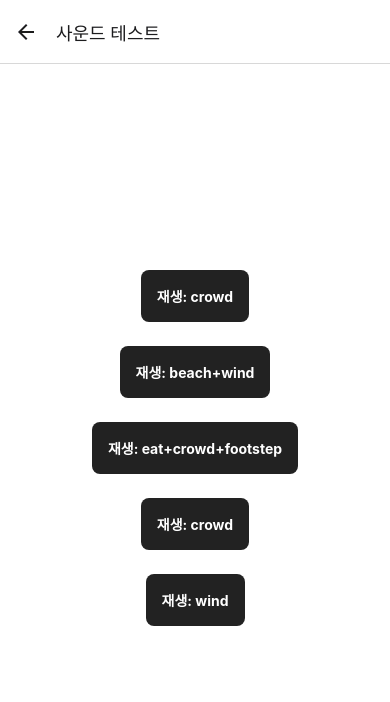
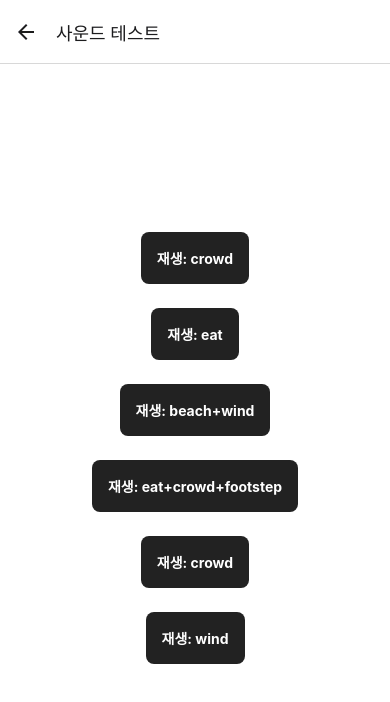
Before and after one commit to Forzzle/Ambby_FE, a React Native app: screen /Sound in a window 390 px wide. Shown: the top 702 px of the page. Built offline with nearby package versions, Linux system fonts and the light colour scheme; what react-native-sound would draw is missing.

Commit message:
fix: 오타 수정

```diff
--- a/src/pages/DetailPage.jsx
+++ b/src/pages/DetailPage.jsx
@@ -7,7 +7,7 @@ import {
   ScrollView,
   StyleSheet,
   Text,
-  TouchableOpaㅅcity,
+  TouchableOpacity,
   View,
 } from 'react-native';
 import {accessibilityInfo} from '../assets/dummyData';
@@ -106,6 +106,7 @@ const DetailPage = ({route}) => {
     const fetchDetail = async () => {
       try {
         const res = await getDetail(placeId);
+        console.log(res.data);
         setStoreInfo(res.data?.placeDetail);
         setReciewInfo(res.data?.reviewSummary);
       } catch (error) {
--- a/src/pages/SoundPage.jsx
+++ b/src/pages/SoundPage.jsx
@@ -10,6 +10,7 @@ const SoundPage = () => {
     <View
       style={[styles.container, {backgroundColor: theme.colors.background}]}>
       <SoundButton categories="crowd" />
+      <SoundButton categories="eat" />
       <SoundButton categories={['beach', 'wind']} />
       <SoundButton categories={['eat', 'crowd', 'footstep']} />
       <SoundButton categories={['invalid', 'ghost']} />
```
